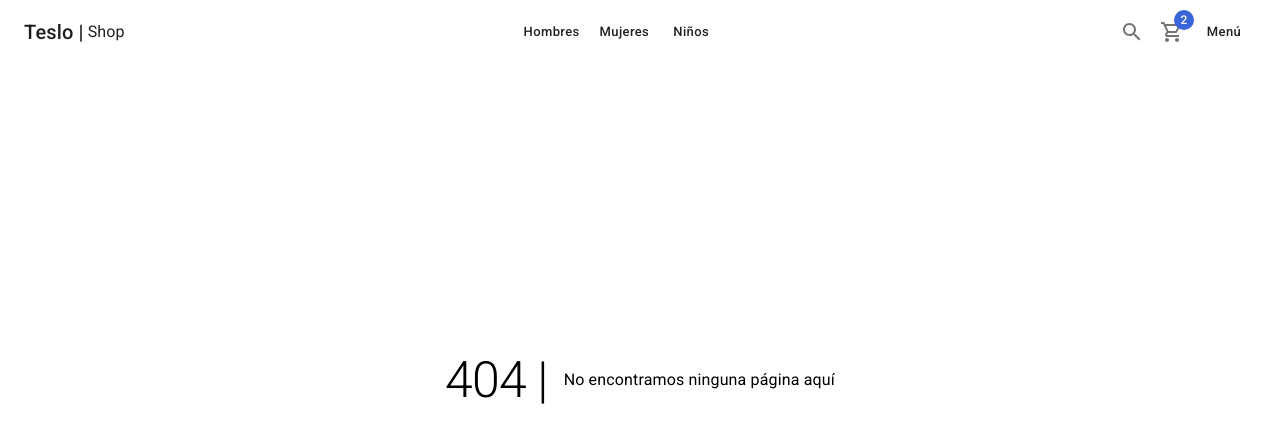
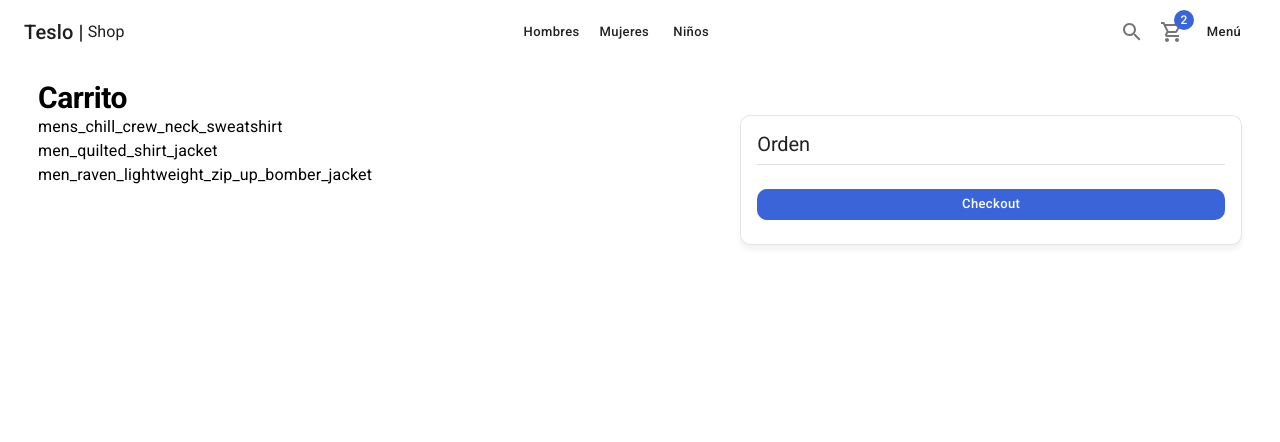
Before and after one commit to vhalvarez/teslo-shop-nextjs, a Next.js app: page /cart in a window 1280 px wide. Before the commit this address had no page. Shown: the top 442 px of the page. Built offline with nearby package versions, Linux system fonts and the light colour scheme.

Commit message:
Pagina de carrito de compras

```diff
--- /dev/null
+++ b/components/cart/CartList.tsx
@@ -0,0 +1,18 @@
+import { Typography } from "@mui/material";
+import { initialData } from "../../database/products";
+
+const productsInCart = [
+    initialData.products[0],
+    initialData.products[1],
+    initialData.products[2],
+];
+
+export const CartList = () => {
+    return (
+        <>
+            {productsInCart.map((product) => (
+                <Typography key={product.slug}>{product.slug}</Typography>
+            ))}
+        </>
+    );
+};
--- /dev/null
+++ b/components/cart/index.ts
@@ -0,0 +1 @@
+export * from './CartList'
--- /dev/null
+++ b/pages/cart/index.tsx
@@ -0,0 +1,36 @@
+import React from 'react'
+import { ShopLayout } from '../../components/layouts/ShopLayout';
+import { CartList } from '../../components/cart/';
+import { Box, Button, Card, CardContent, Divider, Grid, Typography } from '@mui/material';
+
+const CartPage = () => {
+  return (
+    <ShopLayout title='Carrito - 3' pageDescription='Carrito de Comprar de la tienda'>
+        <Typography variant='h1' component='h1'>Carrito</Typography>
+
+        <Grid container>
+            <Grid item xs={12} sm={7}>
+                <CartList />
+            </Grid>
+            <Grid item xs={12} sm={5}>
+                <Card className='summary-card'>
+                    <CardContent>
+                        <Typography variant='h2'>Orden</Typography>
+                        <Divider sx={{ my:1}}/>
+
+                        {/* Order Summary */}
+
+                        <Box sx={{ mt: 3}}>
+                            <Button color='secondary' className='circular-btn' fullWidth>
+                                Checkout
+                            </Button>
+                        </Box>
+                    </CardContent>
+                </Card>
+            </Grid>
+        </Grid>
+    </ShopLayout>
+  )
+}
+
+export default CartPage
```
